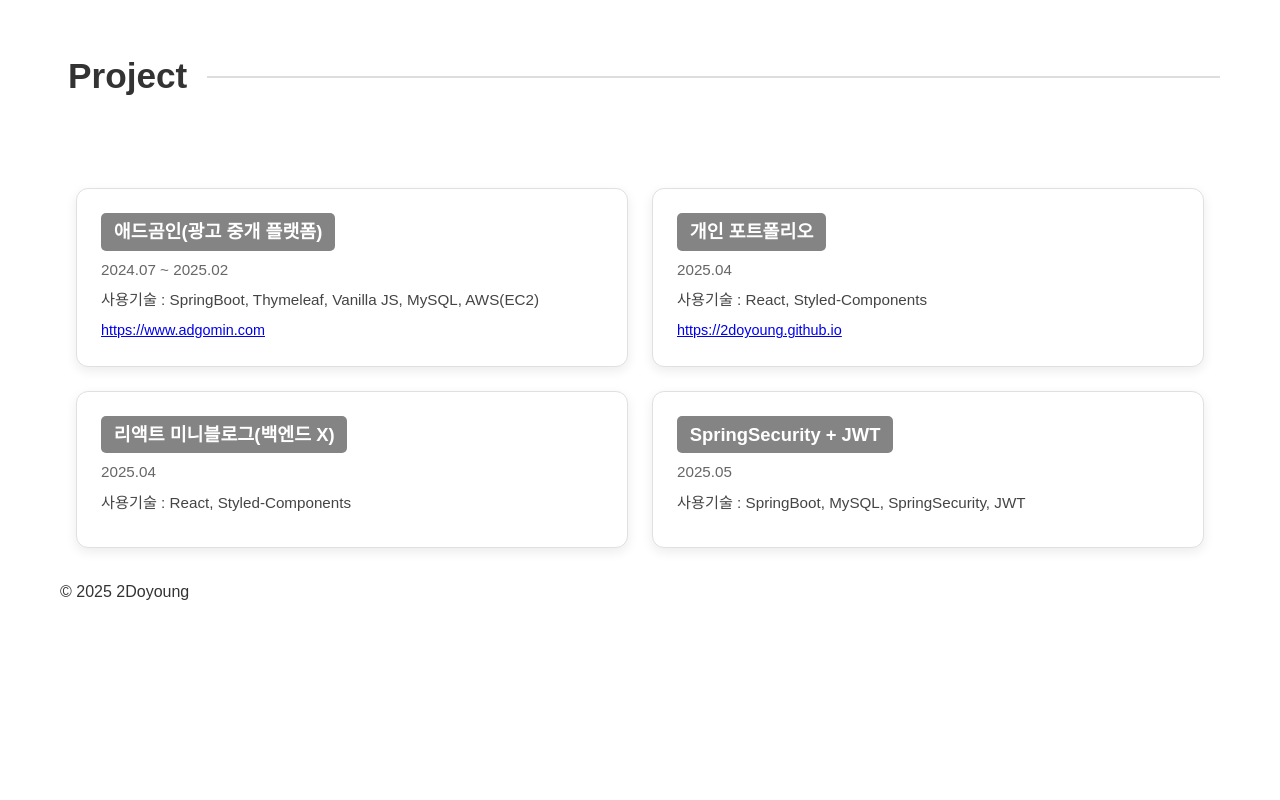
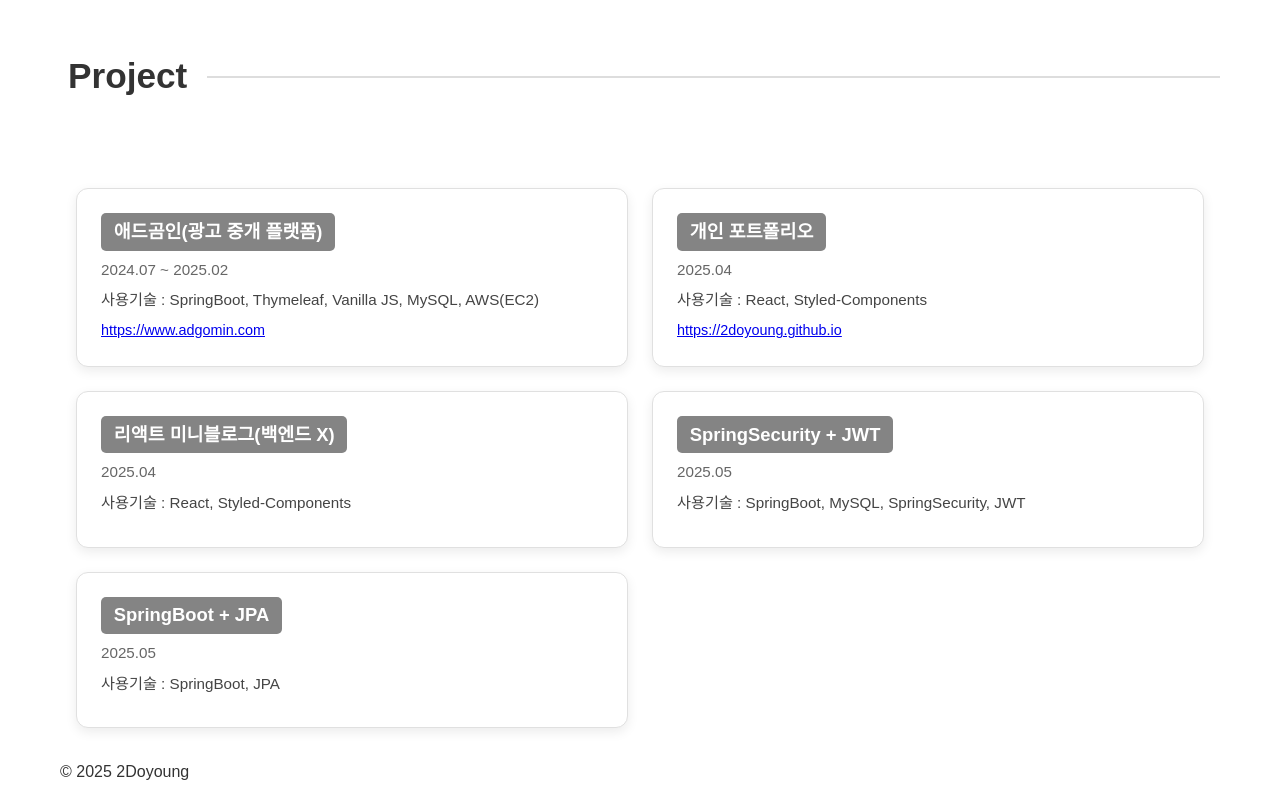
Before and after one commit to 2Doyoung/2Doyoung.github.io, a React (Create React App) app in the folder 2doyoung-github-io/: page / in a window 1280 px wide. Shown: the part 2837-3637 px from the top of the page. Before the commit the page ends 3457 px from the top, so only its background shows below. Built offline with nearby package versions, Linux system fonts and the light colour scheme.

Commit message:
add project

```diff
--- a/2doyoung-github-io/src/components/sections/Project.js
+++ b/2doyoung-github-io/src/components/sections/Project.js
@@ -75,6 +75,12 @@ const projectList = [
         projectPeriod: "2025.05",
         projectSkill: "SpringBoot, MySQL, SpringSecurity, JWT",
         proejctUrl: ""
+    },
+    {
+        projectName: "SpringBoot + JPA",
+        projectPeriod: "2025.05",
+        projectSkill: "SpringBoot, JPA",
+        proejctUrl: ""
     }
 ];
 
```
